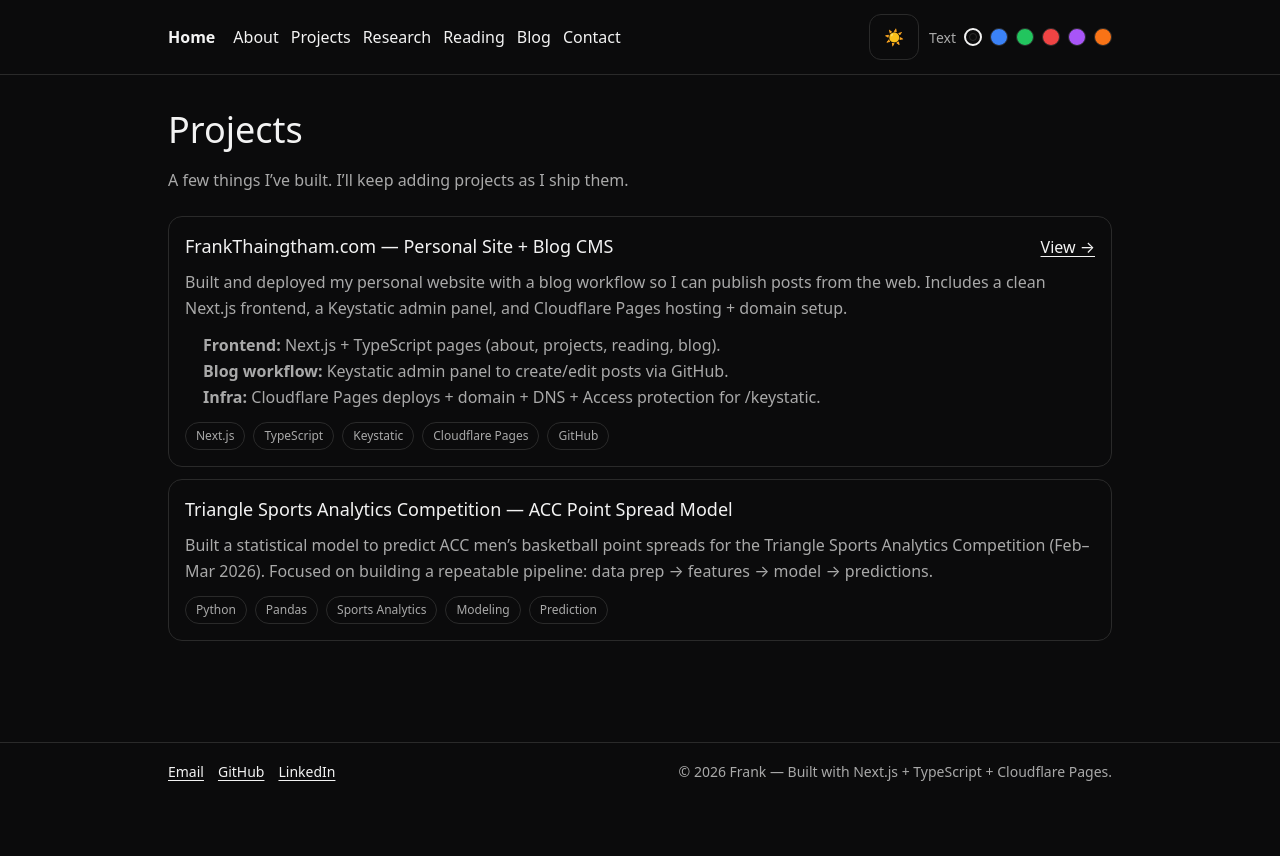
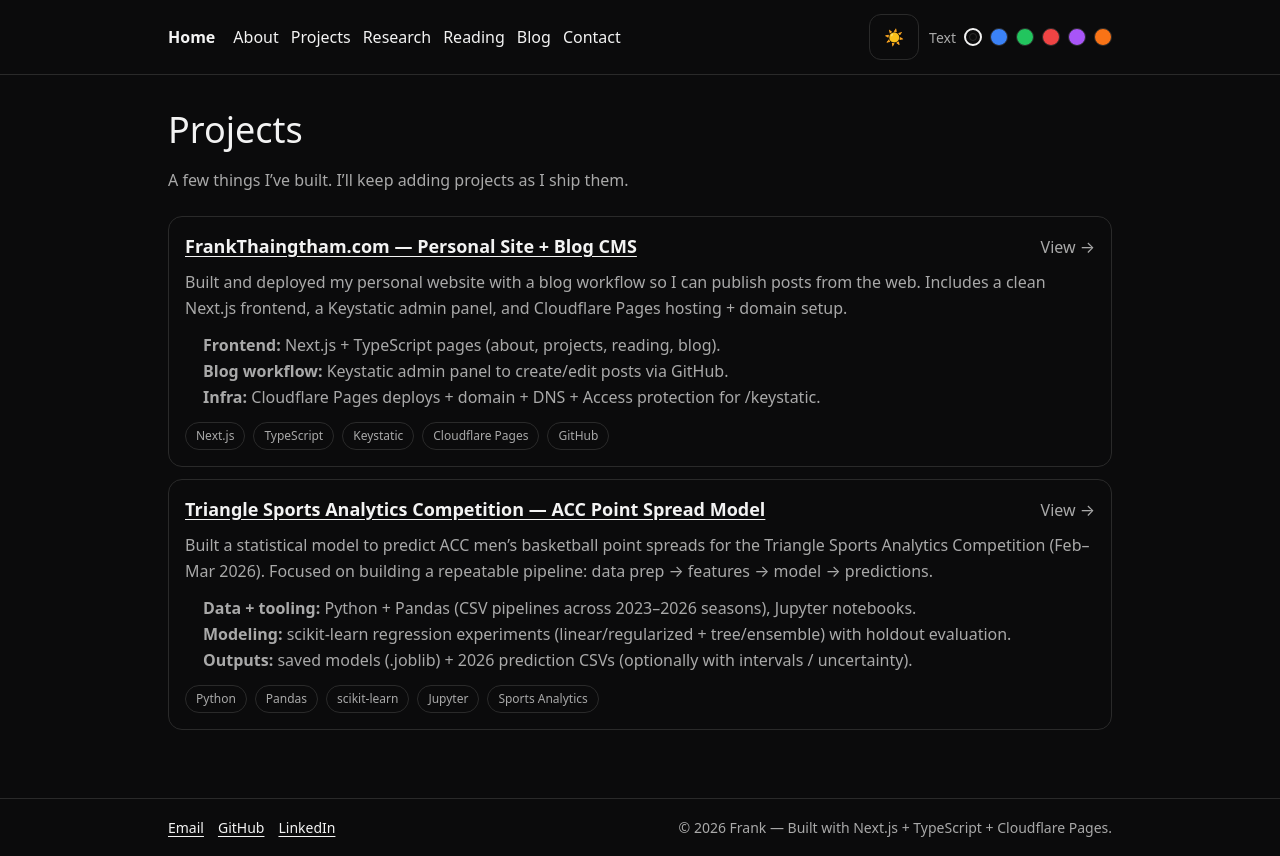
Before and after one commit to FrankThaingtham/personal-website, a Next.js app: page /projects in a window 1280 px wide. Before the commit the page ends 800 px from the top, so only its background shows below. Built offline with nearby package versions, Linux system fonts and the light colour scheme.

Commit message:
Update Projects page: links + colored titles + project details

```diff
--- a/src/app/projects/page.tsx
+++ b/src/app/projects/page.tsx
@@ -11,13 +11,14 @@
     description:
       "Built and deployed my personal website with a blog workflow so I can publish posts from the web. Includes a clean Next.js frontend, a Keystatic admin panel, and Cloudflare Pages hosting + domain setup.",
     tags: ["Next.js", "TypeScript", "Keystatic", "Cloudflare Pages", "GitHub"],
-    href: "https://frankthaingtham.com",
+    href: "https://github.com/FrankThaingtham/personal-website",
   },
   {
     title: "Triangle Sports Analytics Competition — ACC Point Spread Model",
     description:
       "Built a statistical model to predict ACC men’s basketball point spreads for the Triangle Sports Analytics Competition (Feb–Mar 2026). Focused on building a repeatable pipeline: data prep → features → model → predictions.",
-    tags: ["Python", "Pandas", "Sports Analytics", "Modeling", "Prediction"],
+    tags: ["Python", "Pandas", "scikit-learn", "Jupyter", "Sports Analytics"],
+    href: "https://github.com/FrankThaingtham/triangle-acc-spread-model/tree/main",
   },
 ];
 
@@ -43,9 +44,42 @@
                 alignItems: "baseline",
               }}
             >
-              <h2 style={{ fontSize: 18, margin: 0 }}>{p.title}</h2>
               {p.href ? (
-                <a href={p.href} target="_blank" rel="noreferrer">
+                <a
+                  href={p.href}
+                  target="_blank"
+                  rel="noreferrer"
+                  style={{
+                    fontSize: 18,
+                    margin: 0,
+                    fontWeight: 700,
+                    color: "var(--accent, #2563eb)",
+                    textDecoration: "underline",
+                    textUnderlineOffset: 3,
+                  }}
+                >
+                  {p.title}
+                </a>
+              ) : (
+                <h2
+                  style={{
+                    fontSize: 18,
+                    margin: 0,
+                    fontWeight: 700,
+                    color: "var(--accent, #2563eb)",
+                  }}
+                >
+                  {p.title}
+                </h2>
+              )}
+
+              {p.href ? (
+                <a
+                  href={p.href}
+                  target="_blank"
+                  rel="noreferrer"
+                  style={{ color: "var(--muted)", textDecoration: "none" }}
+                >
                   View →
                 </a>
               ) : null}
@@ -63,15 +97,48 @@
 
             {/* Extra detail only for the website project */}
             {p.title.includes("FrankThaingtham.com") ? (
-              <ul style={{ margin: "0 0 12px 18px", color: "var(--muted)", lineHeight: 1.6 }}>
+              <ul
+                style={{
+                  margin: "0 0 12px 18px",
+                  color: "var(--muted)",
+                  lineHeight: 1.6,
+                }}
+              >
                 <li>
-                  <strong>Frontend:</strong> Next.js + TypeScript pages (about, projects, reading, blog).
+                  <strong>Frontend:</strong> Next.js + TypeScript pages (about,
+                  projects, reading, blog).
                 </li>
                 <li>
-                  <strong>Blog workflow:</strong> Keystatic admin panel to create/edit posts via GitHub.
+                  <strong>Blog workflow:</strong> Keystatic admin panel to
+                  create/edit posts via GitHub.
                 </li>
                 <li>
-                  <strong>Infra:</strong> Cloudflare Pages deploys + domain + DNS + Access protection for /keystatic.
+                  <strong>Infra:</strong> Cloudflare Pages deploys + domain +
+                  DNS + Access protection for /keystatic.
+                </li>
+              </ul>
+            ) : null}
+
+            {/* Extra detail only for the Triangle Sports Analytics project */}
+            {p.title.includes("Triangle Sports Analytics Competition") ? (
+              <ul
+                style={{
+                  margin: "0 0 12px 18px",
+                  color: "var(--muted)",
+                  lineHeight: 1.6,
+                }}
+              >
+                <li>
+                  <strong>Data + tooling:</strong> Python + Pandas (CSV pipelines
+                  across 2023–2026 seasons), Jupyter notebooks.
+                </li>
+                <li>
+                  <strong>Modeling:</strong> scikit-learn regression experiments
+                  (linear/regularized + tree/ensemble) with holdout evaluation.
+                </li>
+                <li>
+                  <strong>Outputs:</strong> saved models (.joblib) + 2026
+                  prediction CSVs (optionally with intervals / uncertainty).
                 </li>
               </ul>
             ) : null}
```
